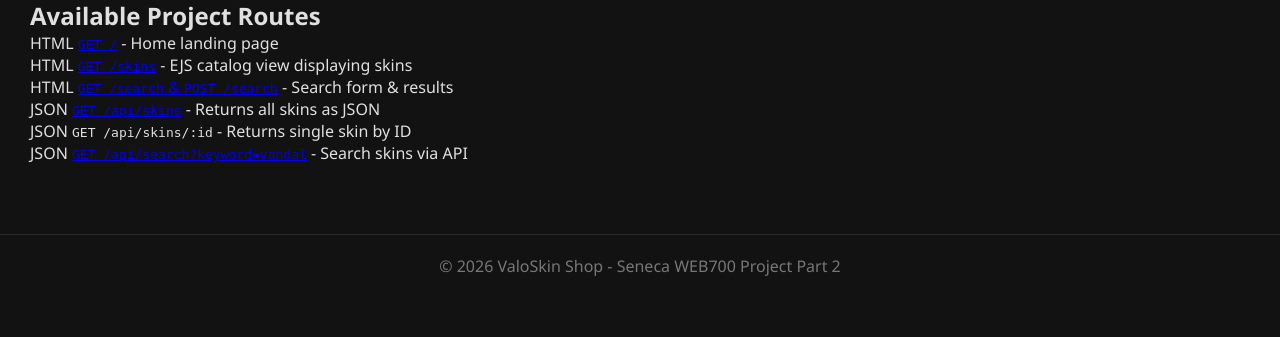
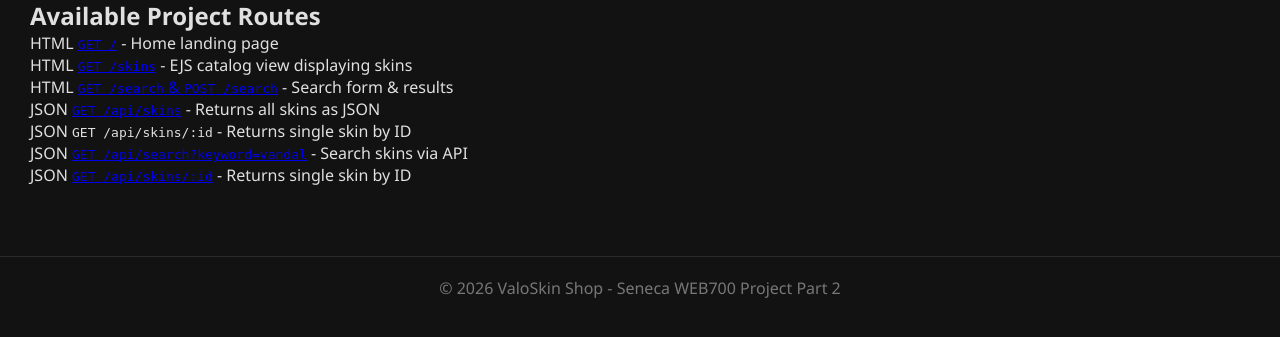
Before and after one commit to seodabi/valoskin-shop, a Node server app: page / in a window 1280 px wide. Shown: the part 180-517 px from the top of the page. Run offline with Node 20, Linux system fonts and the light colour scheme.

Commit message:
Add single skin route

```diff
--- a/valoskin-shop-backend/server.js
+++ b/valoskin-shop-backend/server.js
@@ -80,6 +80,15 @@ app.get('/api/skins', async (req, res) => {
         data: skins
     });
 });
+// Single skin by ID (/api/skins/:id)
+app.get('/api/skins/:id', async (req, res) => {
+    const skins = await getValorantSkins();
+    const skin = skins.find(s => s.id === req.params.id);
+    if (!skin) {
+        return res.status(404).json({ success: false, message: 'Skin not found' });
+    }
+    res.json({ success: true, data: skin });
+});
 
 // Start the server
 app.listen(PORT, () => {
--- a/valoskin-shop-backend/views/index.ejs
+++ b/valoskin-shop-backend/views/index.ejs
@@ -31,6 +31,7 @@
             <div class="route-card"><span class="badge json">JSON</span> <a href="/api/skins"><code>GET /api/skins</code></a> - Returns all skins as JSON</div>
             <div class="route-card"><span class="badge json">JSON</span> <code>GET /api/skins/:id</code> - Returns single skin by ID</div>
             <div class="route-card"><span class="badge json">JSON</span> <a href="/api/search?keyword=vandal"><code>GET /api/search?keyword=vandal</code></a> - Search skins via API</div>
+            <div class="route-card"><span class="badge json">JSON</span> <a href="/api/skins/PASTE-ID-HERE"><code>GET /api/skins/:id</code></a> - Returns single skin by ID</div>
         </section>
     </main>
 
```
